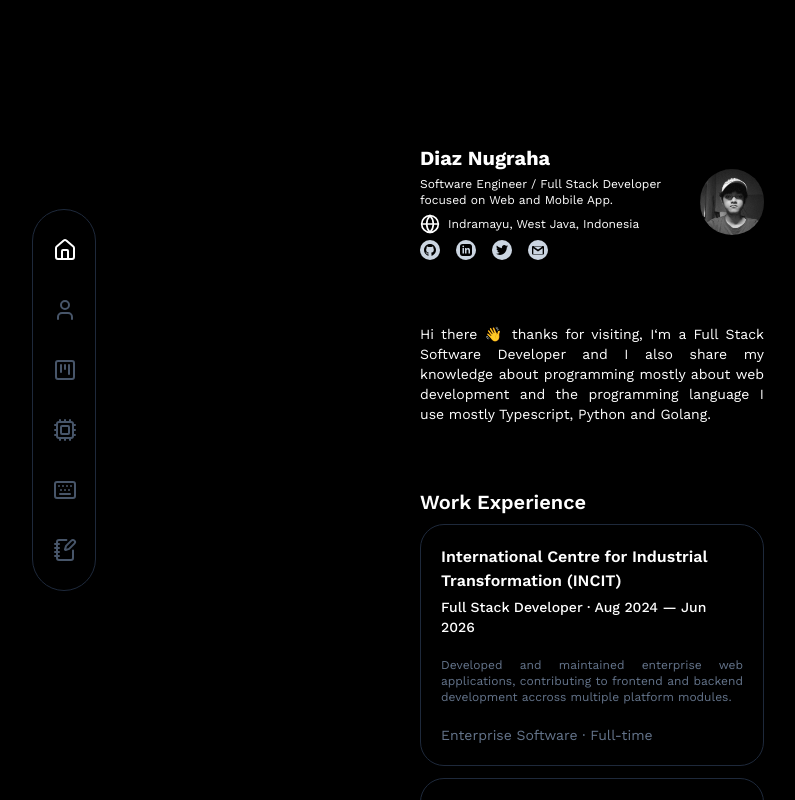
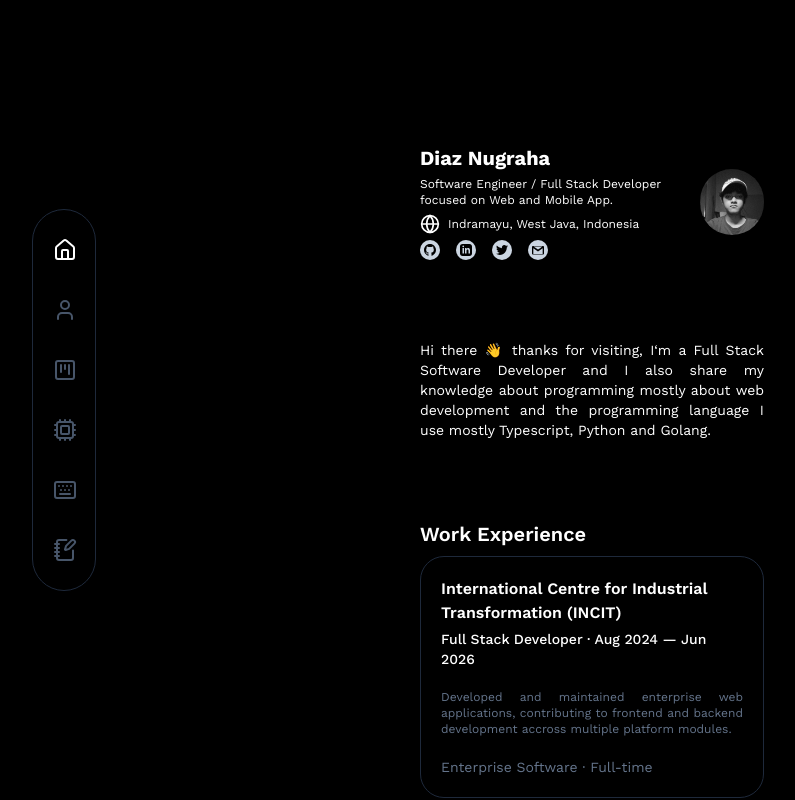
Before and after one commit to DiazNugraha/portofolio, a Next.js app: page / in a window 1280 px wide. Shown: the top 800 px of the page, without its empty margins (48-843 px from the left). Built offline with nearby package versions, Linux system fonts and the light colour scheme.

Commit message:
chore: expand gap

```diff
--- a/src/components/layout/MainLayout.tsx
+++ b/src/components/layout/MainLayout.tsx
@@ -19,7 +19,7 @@ export default function MainLayout({ children }: PropsWithChildren) {
   return (
     <div className="w-full h-full flex justify-center relative">
       <div className="lg:w-[30%] h-full">
-        <div className="flex px-5 py-36 text-white flex-col items-center gap-y-16">
+        <div className="flex px-5 py-36 text-white flex-col items-center gap-y-20">
           {children}
           <Footer />
         </div>
```
